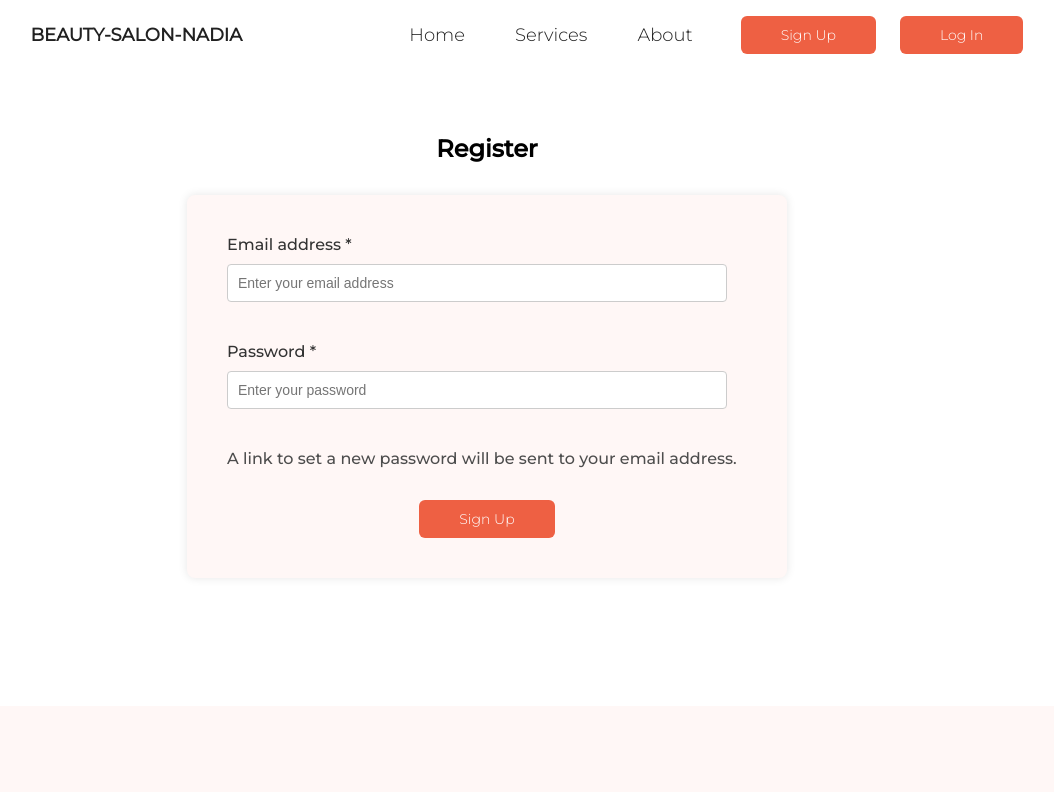
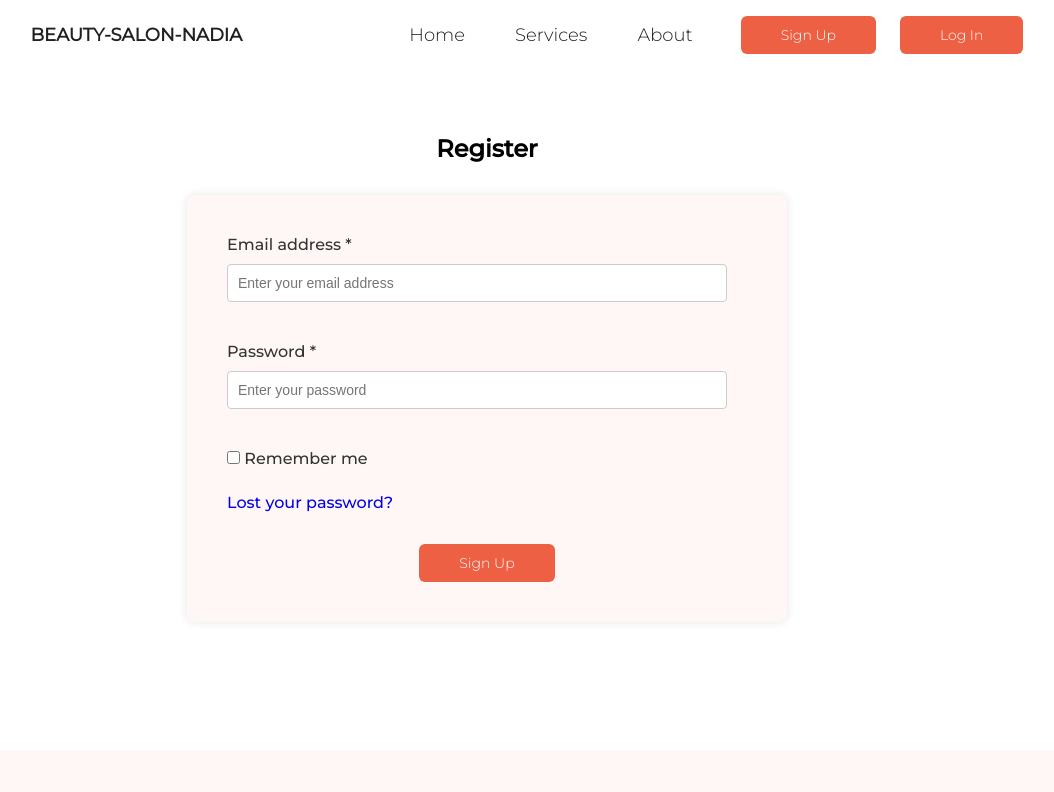
Before and after one commit to nadiahosisy/Beauty-Salon, a React (Vite) app: page /SignUp in a window 1280 px wide. Shown: the top 792 px of the page, without its empty margins (153-1207 px from the left). Built offline with nearby package versions, Linux system fonts and the light colour scheme.

Commit message:
added a AuthForm shared component and i use it in LogIn page and SignUp page

```diff
--- /dev/null
+++ b/src/components/AuthForm/AuthForm.jsx
@@ -0,0 +1,58 @@
+import React from "react";
+
+const AuthForm = ({ title, isLogin, onSubmit }) => {
+  return (
+    <div className="main-div-signUp-page">
+      <h2 className="header-register">{title}</h2>
+      <div className="center-signup">
+        <div className="form-div-register-page">
+          <div className="label-input-div">
+            <label className="label-register">
+              {isLogin ? "Username or Email address *" : "Email address *"}
+            </label>
+            <input
+              className="input-register"
+              type={isLogin ? "text" : "email"}
+              placeholder={
+                isLogin
+                  ? "Enter your username or email address"
+                  : "Enter your email address"
+              }
+            />
+          </div>
+          {!isLogin && (
+            <div className="label-input-div">
+              <label className="label-register">Password *</label>
+              <input
+                className="input-register"
+                type="password"
+                placeholder="Enter your password"
+              />
+            </div>
+          )}
+          {!isLogin && (
+            <div className="label-input-div">
+              <label className="label-register">
+                <input type="checkbox" /> Remember me
+              </label>
+            </div>
+          )}
+          {!isLogin && (
+            <p className="paragraph-register">
+              <a className="anchor-login-page" href="/forgot-password">
+                Lost your password?
+              </a>
+            </p>
+          )}
+          <div className="sign-up-btn-div">
+            <button className="Button-register" onClick={onSubmit}>
+              {isLogin ? "Login" : "Sign Up"}
+            </button>
+          </div>
+        </div>
+      </div>
+    </div>
+  );
+};
+
+export default AuthForm;
--- a/src/components/index.js
+++ b/src/components/index.js
@@ -13,6 +13,7 @@ import Customers from "./home-page-component/Customers";
 import ServicesHomePage from "./services-components/ServicesHomePage";
 import FeaturesAndBenefits from "./home-page-component/FeaturesAndBenefits";
 import CircleDotText from "./home-page-component/CircleDotText";
+import AuthForm from "./AuthForm/AuthForm";
 
 export {
   SharedLayout,
@@ -30,4 +31,5 @@ export {
   ServicesHomePage,
   FeaturesAndBenefits,
   CircleDotText,
+  AuthForm,
 };
--- a/src/pages/LogIn.jsx
+++ b/src/pages/LogIn.jsx
@@ -1,46 +1,12 @@
 import React from "react";
+import AuthForm from "./AuthForm";
 
 const Login = () => {
-  return (
-    <div className="main-div-signUp-page">
-      <h2 className="header-register">Login</h2>
-      <div className="center-signup">
-        <div className="form-div-register-page">
-          <div className="label-input-div">
-            <label className="label-register">
-              Username or Email address *
-            </label>
-            <input
-              className="input-register"
-              type="text"
-              placeholder="Enter your username or email address"
-            />
-          </div>
-          <div className="label-input-div">
-            <label className="label-register">Password *</label>
-            <input
-              className="input-register"
-              type="password"
-              placeholder="Enter your password"
-            />
-          </div>
-          <div className="label-input-div">
-            <label className="label-register">
-              <input type="checkbox" /> Remember me
-            </label>
-          </div>
-          <p className="paragraph-register">
-            <a className="anchor-login-page" href="/forgot-password">
-              Lost your password?
-            </a>
-          </p>
-          <div className="sign-up-btn-div">
-            <button className="Button-register">Login</button>
-          </div>
-        </div>
-      </div>
-    </div>
-  );
+  const handleLoginSubmit = () => {
+    // Logic for handling login form submission
+  };
+
+  return <AuthForm title="Login" isLogin={true} onSubmit={handleLoginSubmit} />;
 };
 
 export default Login;
--- a/src/pages/SignUp.jsx
+++ b/src/pages/SignUp.jsx
@@ -1,37 +1,13 @@
 import React from "react";
+import AuthForm from "../components/AuthForm/AuthForm";
 
 const SignUp = () => {
+  const handleSignUpSubmit = () => {
+    // Logic for handling signup form submission
+  };
+
   return (
-    <div className="main-div-signUp-page">
-      <h2 className="header-register">Register</h2>
-      <div className="center-signup">
-        <div className="form-div-register-page">
-          <div className="label-input-div">
-            <label className="label-register">Email address *</label>
-            <input
-              className="input-register"
-              type="email"
-              placeholder="Enter your email address"
-            />
-          </div>
-          <div className="label-input-div">
-            <label className="label-register">Password *</label>
-            <input
-              className="input-register"
-              type="password"
-              placeholder="Enter your password"
-            />
-          </div>
-
-          <p className="paragraph-register">
-            A link to set a new password will be sent to your email address.
-          </p>
-          <div className="sign-up-btn-div">
-            <button className="Button-register">Sign Up</button>
-          </div>
-        </div>
-      </div>
-    </div>
+    <AuthForm title="Register" isLogin={false} onSubmit={handleSignUpSubmit} />
   );
 };
 
```
